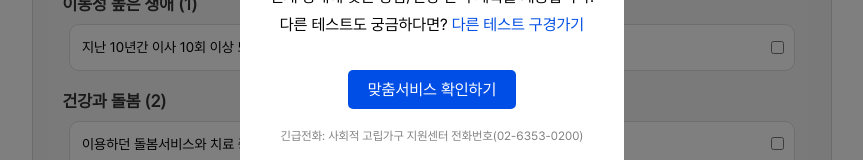
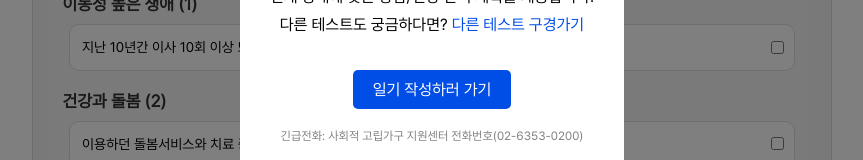
Before and after one commit to yerroong/Reverseinha_team_front, a React (Create React App) app in the folder reverse/: page /signtest in a window 1280 px wide. Both pictures are taken after a click on the button "나의 상태 확인하기". Shown: the part 849-1009 px from the top of the page, without its empty margins (208-1071 px from the left). Built offline with nearby package versions, Linux system fonts and the light colour scheme; a web font is replaced by a local one.

Commit message:
자가진단 결과창  경로 수정

```diff
--- a/reverse/src/pages/Selftest/Resultmodal.jsx
+++ b/reverse/src/pages/Selftest/Resultmodal.jsx
@@ -95,7 +95,7 @@ const ResultModal = ({ score }) => {
           다른 테스트도 궁금하다면? <Link onClick={handletextclick}>다른 테스트 구경가기</Link>
 
         </Message>
-        <Linkbutton href="#">맞춤서비스 확인하기</Linkbutton>
+        <Linkbutton href="/record">일기 작성하러 가기</Linkbutton>
         <Footer>긴급전화: 사회적 고립가구 지원센터 전화번호(02-6353-0200)</Footer>
       </Modal>
     </Modalbackground>
```
